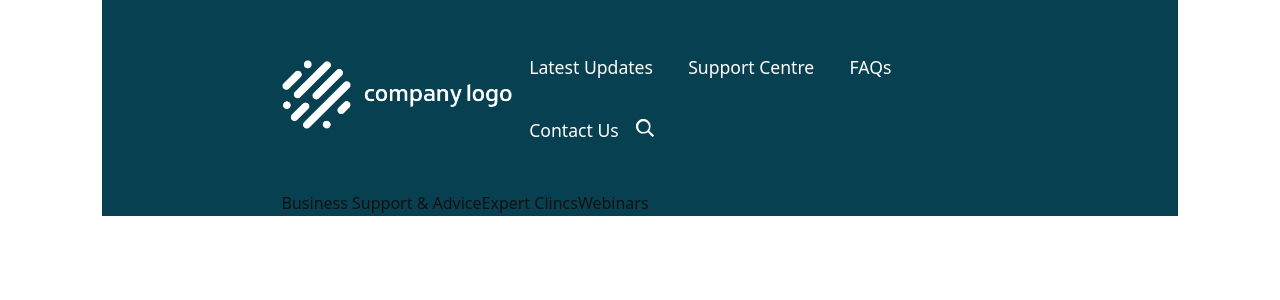
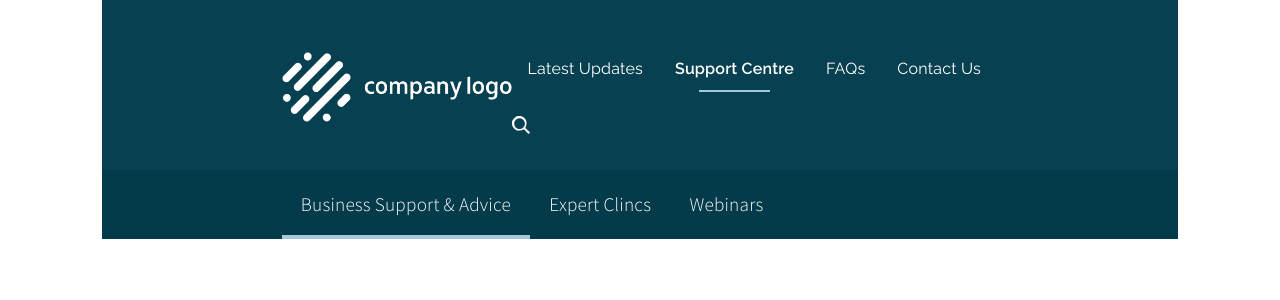
Before and after one commit to dermyhughes/front-end-demo, an Angular app: page / in a window 1280 px wide. Shown: the top 300 px of the page. Built offline with nearby package versions, Linux system fonts and the light colour scheme.

Commit message:
Completed header

```diff
--- a/src/app/header/header.component.html
+++ b/src/app/header/header.component.html
@@ -1,5 +1,5 @@
-<header class="main-header">
-    <div class="header-container">
+<div class="main-header">
+    <div class="header-container-primary">
 
         <div class="main-header__logo">
             <img src="../../assets/logo.png" alt="company logo">
@@ -7,20 +7,24 @@
 
         <div class="main-header__nav">
             <ul>
-                <li *ngFor="let item of nav">
-                    {{ item }}
+                <li *ngFor="let item of navbarItems" [class.active]="item.active">
+                    <a href="{{ item.link }}">{{ item.title }}</a>
                 </li>
-                <img src="../../assets/search.svg" alt="" style="width: 18px">
+                <img src="../../assets/search.svg" alt="Search Icon" style="width: 18px">
             </ul>
 
         </div>
 
     </div>
-    <div class="main-header__secondary-nav">
-        <ul>
-            <li *ngFor="let item of secondaryNav">
-                {{ item }}
-            </li>
-        </ul>
+</div>
+<div class="secondary-header">
+    <div class="header-container-secondary">
+        <div class="main-header__secondary-nav">
+            <ul>
+                <li *ngFor="let item of secondaryNavbarItems" [class.active]="item.active">
+                    <a href="{{ item.link }}">{{ item.title }}</a>
+                </li>
+            </ul>
+        </div>
     </div>
-</header>
+</div>
--- a/src/app/header/header.component.scss
+++ b/src/app/header/header.component.scss
@@ -1,30 +1,105 @@
 @import "styles";
 
+.main-header,
+.secondary-header {
+    width: 100%;
+    @include content-margin;
+}
+
 .main-header {
-    width: 100%;
     background-color: $brand-green;
-    @include content-margin;
 
-    .header-container {
+    .header-container-primary,
+    .header-container-secondary {
         display: flex;
         align-items: center;
         justify-content: space-between;
-        padding-top: 2.2em;
+    }
+
+    .header-container-primary {
+        background-color: $brand-green;
+        padding-top: 2.5em;
         padding-bottom: 1.8em;
 
         .main-header__logo {
             max-width: 230px;
         }
+
+        .main-header__nav {
+            font-family: "Raleway";
+            letter-spacing: 0.2px;
+
+            ul > li {
+                padding: 1em;
+                font-size: 1em;
+
+                a {
+                    color: $text-light;
+                    text-decoration: none;
                 }
+
+                &.active {
+                    font-weight: 600;
+
+                    &::after {
+                        content: "";
+                        display: block;
+                        position: relative;
+                        height: 2px;
+                        width: 60%;
+                        background-color: $background-blue;
+                        margin: 0.5em auto;
+                    }
+                }
+            }
+        }
+    }
+}
+
 .main-header__nav,
 .main-header__secondary-nav {
     li {
         display: inline-block;
     }
 }
-    .main-header__nav > ul > li {
+
+.secondary-header {
+    background-color: $brand-green-dark;
+
+    .header-container-secondary {
+        background-color: $brand-green-dark;
+
+        .main-header__secondary-nav {
+            font-family: 'Source Sans Pro';
+            letter-spacing: 0.2px;
+
+            ul > li {
+                padding: 1em;
+                font-size: 1.2em;
+                position: relative;
+                font-weight: 300;
+
+                a {
                     color: $text-light;
-        padding: 1em;
-        font-size: 1.1em;
+                    text-decoration: none;
+                }
+
+                &.active {
+
+                    &::after {
+                        content: "";
+                        display: block;
+                        height: 4px;
+                        width: 100%;
+                        background-color: $background-blue;
+                        margin: 0.5em auto;
+                        margin-bottom: 0;
+                        position: absolute;
+                        left: 0;
+                        bottom: 0;
                     }
                 }
+            }
+        }
+    }
+}
--- a/src/app/header/header.component.ts
+++ b/src/app/header/header.component.ts
@@ -1,4 +1,5 @@
 import { Component, OnInit } from '@angular/core';
+import { NavbarItem } from './header.interface';
 
 @Component({
   selector: 'app-header',
@@ -7,8 +8,40 @@ import { Component, OnInit } from '@angular/core';
 })
 export class HeaderComponent implements OnInit {
 
-  nav = ['Latest Updates', 'Support Centre', 'FAQs', 'Contact Us'];
-  secondaryNav = ['Business Support & Advice', 'Expert Clincs', 'Webinars'];
+  navbarItems: NavbarItem[]  = [
+    {
+      title: 'Latest Updates',
+      link: '#'
+    },
+    {
+      title: 'Support Centre',
+      link: '#',
+      active: true
+    },
+    {
+      title: 'FAQs',
+      link: '#'
+    },
+    {
+      title: 'Contact Us',
+      link: '#'
+    },
+  ];
+  secondaryNavbarItems: NavbarItem[] = [
+    {
+      title: 'Business Support & Advice',
+      link: '#',
+      active: true
+    },
+    {
+      title: 'Expert Clincs',
+      link: '#'
+    },
+    {
+      title: 'Webinars',
+      link: '#'
+    }
+  ];
 
   constructor() { }
 
--- /dev/null
+++ b/src/app/header/header.interface.ts
@@ -0,0 +1,5 @@
+export interface NavbarItem {
+    title: string;
+    link: string;
+    active?: boolean;
+}
--- a/src/styles/styles.scss
+++ b/src/styles/styles.scss
@@ -1,3 +1,7 @@
 @import "./_partials/reset";
 @import "./_partials/colors";
 @import "./_partials/layout";
+
+
+@import url('https://fonts.googleapis.com/css2?family=Raleway:wght@300;400;600;800&display=swap');
+@import url('https://fonts.googleapis.com/css2?family=Source+Sans+Pro:ital,wght@0,300;0,400;0,600;1,700&display=swap');
```
Lines whose indentation alone changed are shown as unchanged.
